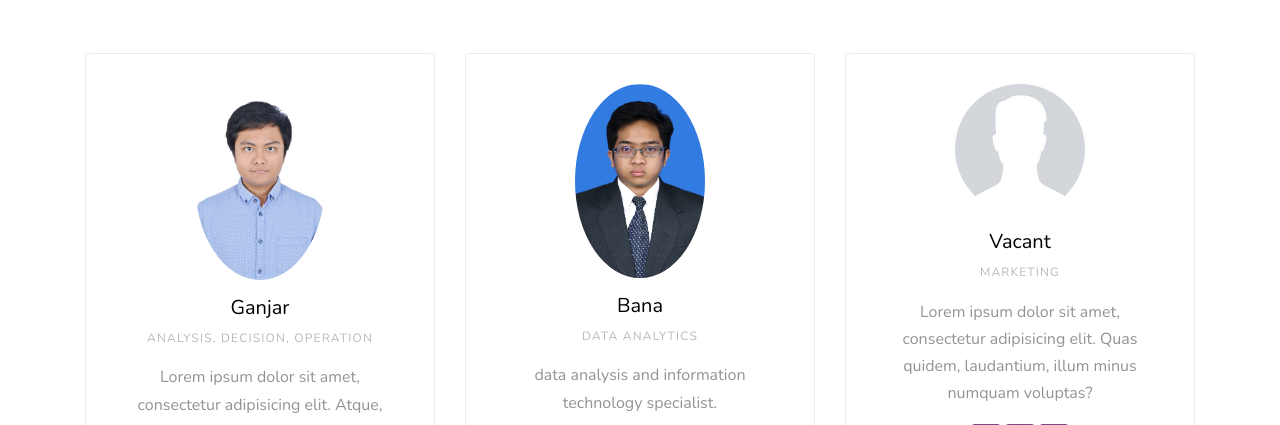
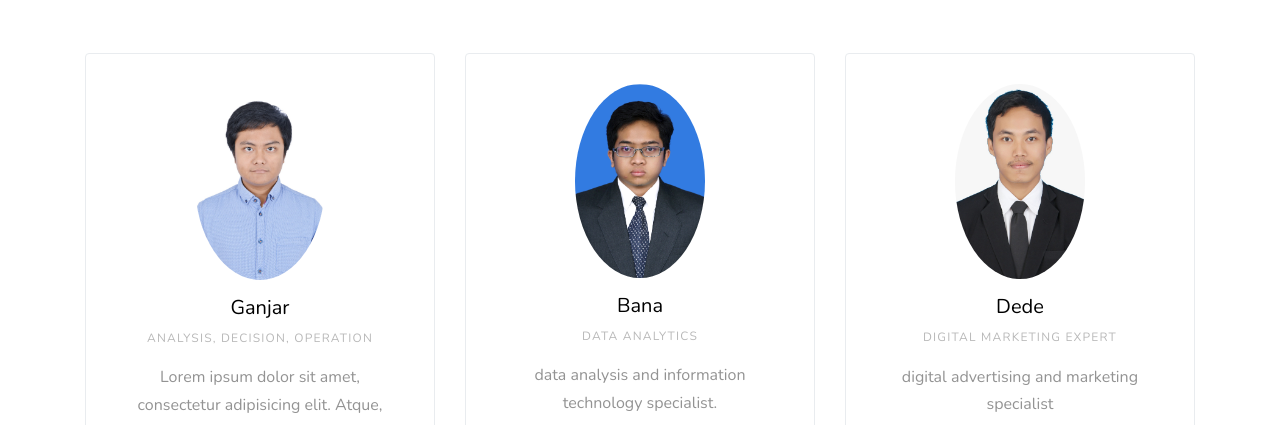
Before and after one commit to xyabkh/xyabkh.github.io, a plain HTML site: page index.html in a window 1280 px wide. Shown: the part 3248-3673 px from the top of the page. Drawn offline with nearby package versions, Linux system fonts and the light colour scheme; files whose address does not match are found by name.

Commit message:
Add files via upload

```diff
--- a/index.html
+++ b/index.html
@@ -1,7 +1,7 @@
 <!DOCTYPE html>
 <html lang="en">
   <head>
-    <title>Xyabkh &mdash; Main Page</title>
+    <title>Inves &mdash; Colorlib Website Template</title>
     <meta charset="utf-8">
     <meta name="viewport" content="width=device-width, initial-scale=1, shrink-to-fit=no">
 
@@ -269,11 +269,11 @@
           <div class="col-lg-4 col-md-6 mb-4 mb-lg-0" data-aos="fade-up" data-aos-delay="200">
             <div class="block-team-member-1 text-center rounded">
               <figure>
-                <img src="images/tba.jpg" alt="Image" class="img-fluid rounded-circle">
+                <img src="images/dede.jpeg" alt="Image" class="img-fluid rounded-circle">
               </figure>
-              <h3 class="font-size-20 text-black">Vacant</h3>
-              <span class="d-block font-gray-5 letter-spacing-1 text-uppercase font-size-12 mb-3">Marketing</span>
-              <p class="px-3 mb-3">Lorem ipsum dolor sit amet, consectetur adipisicing elit. Quas quidem, laudantium, illum minus numquam voluptas?</p>
+              <h3 class="font-size-20 text-black">Dede</h3>
+              <span class="d-block font-gray-5 letter-spacing-1 text-uppercase font-size-12 mb-3">Digital Marketing Expert</span>
+              <p class="px-3 mb-3">digital advertising and marketing specialist</p>
               <div class="block-social-1">
                 <a href="#" class="btn border-w-2 rounded primary-primary-outline--hover"><span class="icon-facebook"></span></a>
                 <a href="#" class="btn border-w-2 rounded primary-primary-outline--hover"><span class="icon-twitter"></span></a>
```
